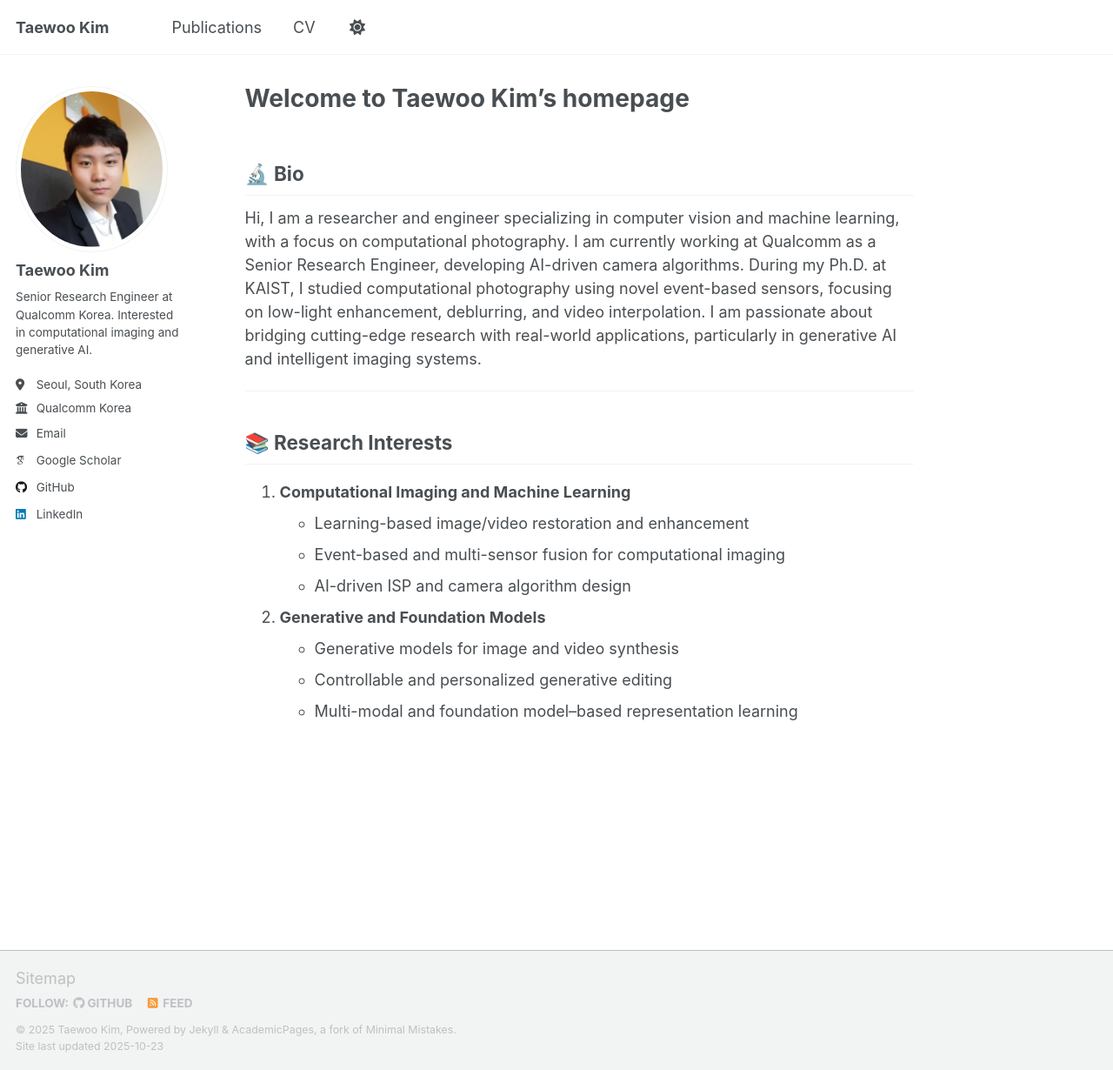
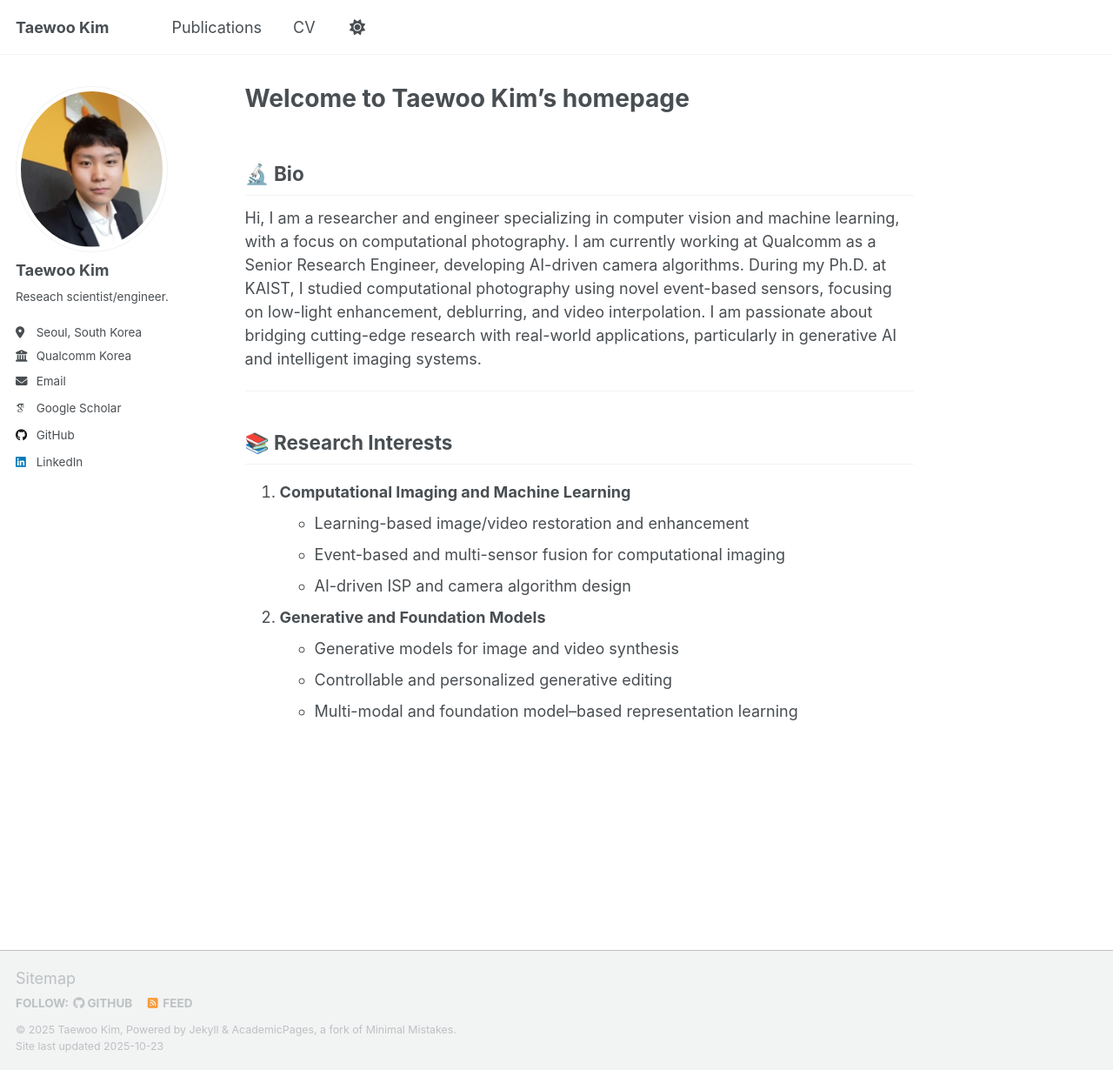
Before and after one commit to intelpro/intelpro.github.io, a Jekyll site: the page built from _pages/about.md, in a window 1280 px wide and 1230 px high. Shown: the whole window at 87% size. Built offline with Jekyll 4.4.1, drawn with Linux system fonts in a browser that asks for light colours; some web fonts are replaced; a script that is not in the unit is left out.

Commit message:
Update _config.yml

```diff
--- a/_config.yml
+++ b/_config.yml
@@ -12,7 +12,7 @@ site_theme               : "default"
 title                    : "Taewoo Kim"
 title_separator          : "-"
 name                     : &name "Taewoo Kim"
-description              : &description "Computer vision/AI researcher/engineer."
+description              : &description "Reseach scientist/engineer."
 url                      : "https://intelpro.github.io"
 baseurl                  : ""
 repository               : "intelpro/intelpro.github.io"
@@ -22,7 +22,7 @@ author:
   # Biographic information
   avatar           : "taewookim_photo.jpg"
   name             : "Taewoo Kim"
-  bio              : "Senior Research Engineer at Qualcomm Korea. Interested in computational imaging and generative AI."
+  bio              : "Reseach scientist/engineer."
   location         : "Seoul, South Korea"
   employer         : "Qualcomm Korea"
   email            : "taewook@example.com"
```
